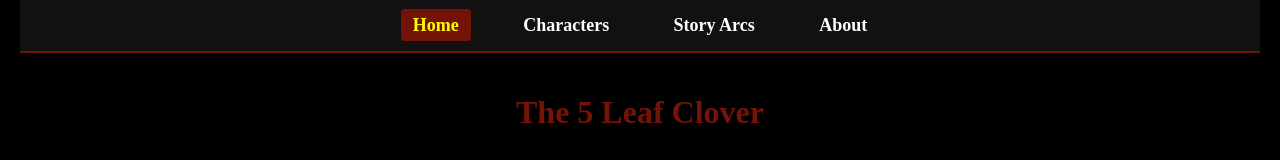
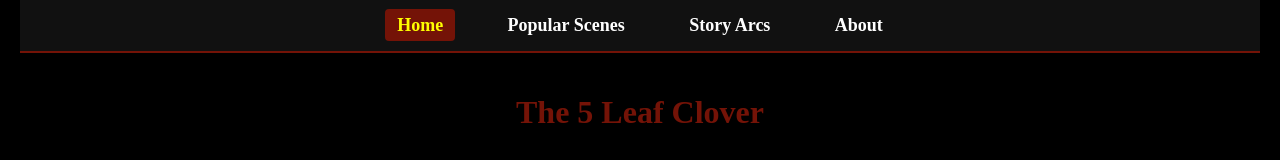
Before and after one commit to HaidKhan/black-clover-fanpage, a plain HTML site: page index.html in a window 1280 px wide. Shown: the top 160 px of the page. Drawn offline with Linux system fonts and the light colour scheme.

Commit message:
Modify index.html with new scenes link and content
Updated navigation link and added new content.

```diff
--- a/index.html
+++ b/index.html
@@ -11,7 +11,7 @@
 
   <nav>
     <a href="index.html" class="active">Home</a>
-    <a href="characters.html">Characters</a>
+    <a href="scenes.html">Popular Scenes</a>
     <a href="arcs.html">Story Arcs</a>
     <a href="about.html">About</a>
   </nav>
```
